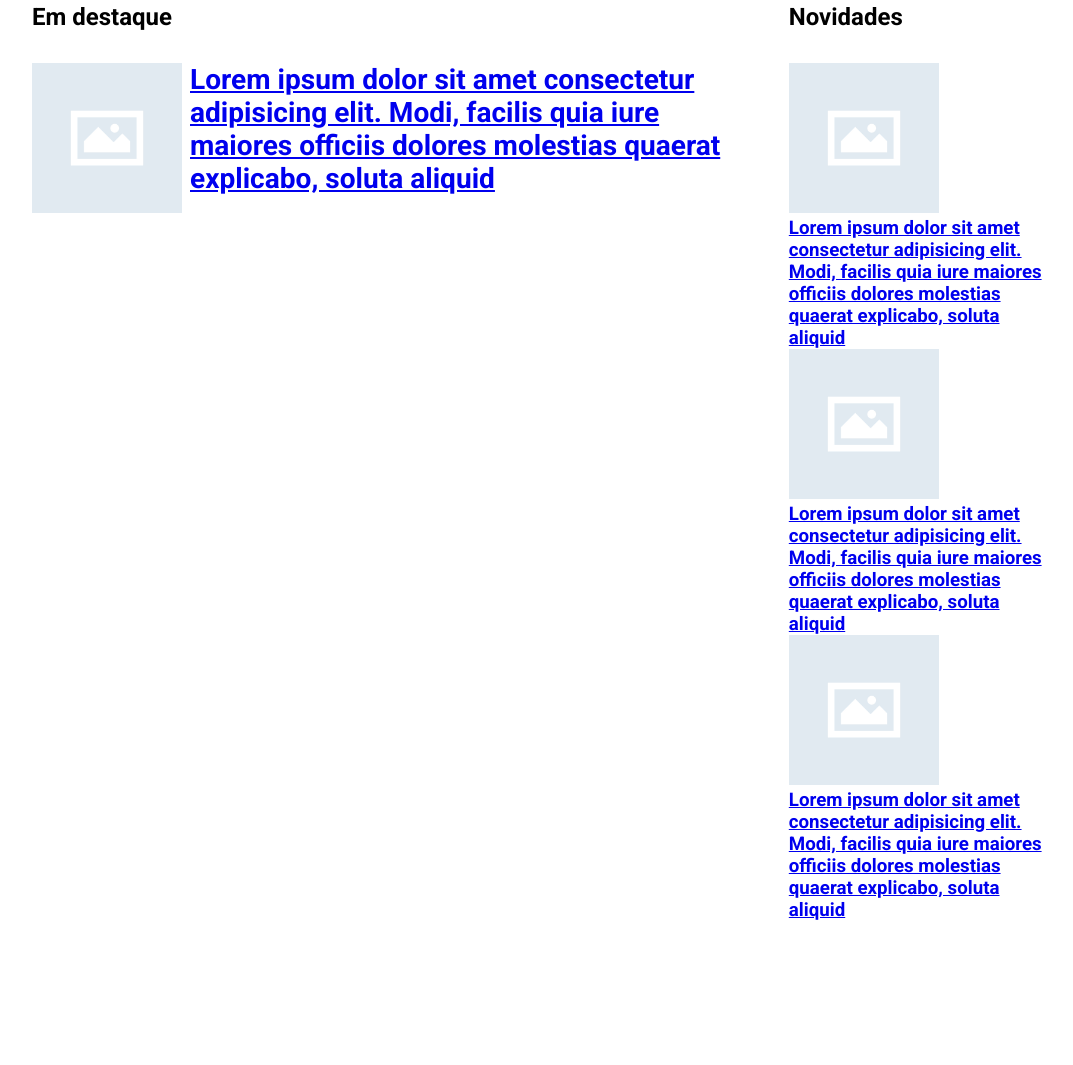
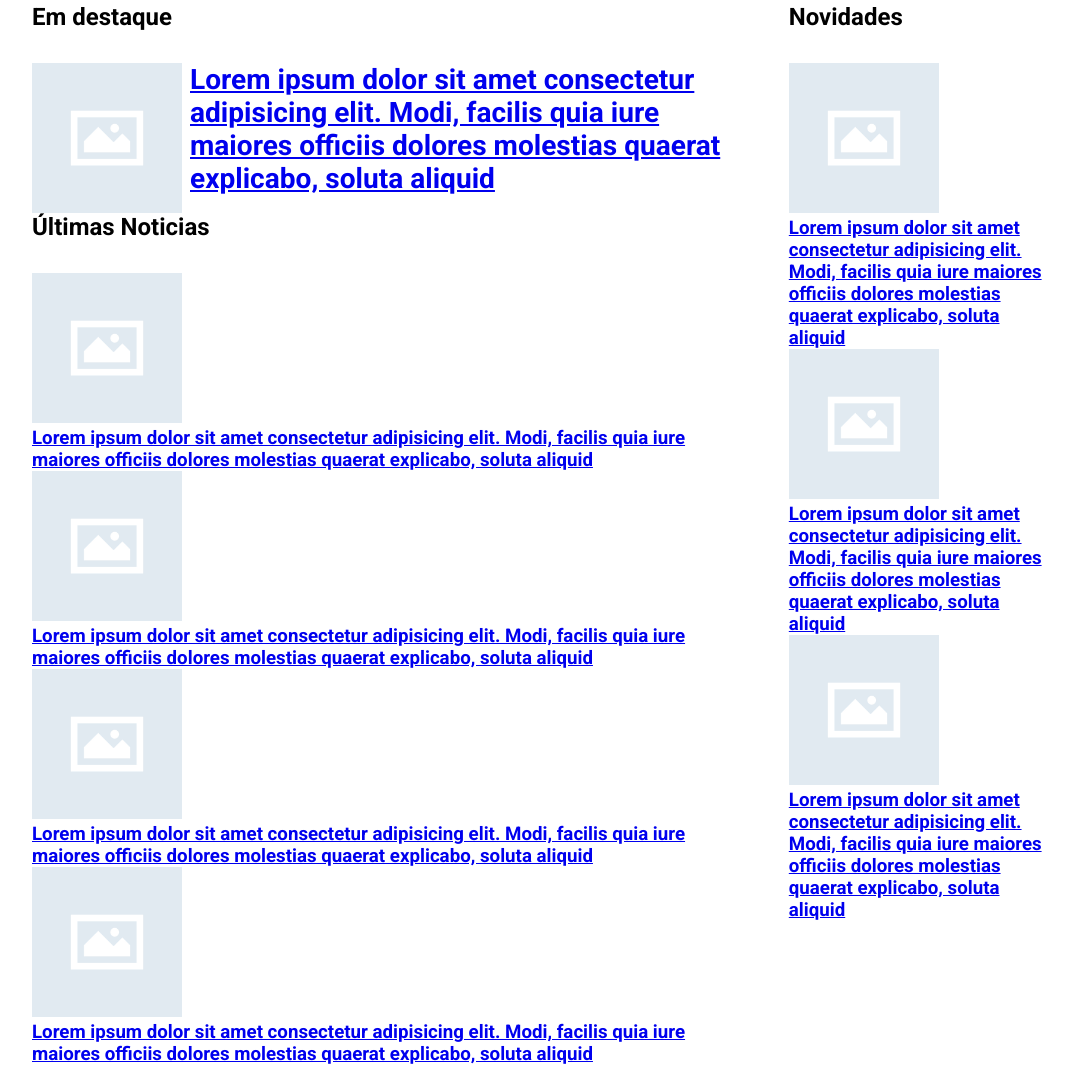
Before and after one commit to SaraMonique13/Java-Ebac, a plain HTML site: page css-responsivo/index.html in a window 1280 px wide. Shown: the part 163-1228 px from the top of the page, without its empty margins (96-1169 px from the left). Before the commit the page ends 1084 px from the top, so only its background shows below. Drawn offline with Linux system fonts and the light colour scheme.

Commit message:
noticias

```diff
--- a/css-responsivo/index.html
+++ b/css-responsivo/index.html
@@ -49,6 +49,35 @@
                     </a>
                 </article>
             </section>
+            <section>
+                <h2>Últimas Noticias</h2>
+                <div class="noticias">
+                    <article class="noticia">
+                        <a href="#">
+                            <img src="no-image.jpg" alt="Imagem placeholder">
+                            <h3>Lorem ipsum dolor sit amet consectetur adipisicing elit. Modi, facilis quia iure maiores officiis dolores molestias quaerat explicabo, soluta aliquid</h3>
+                        </a>
+                    </article>
+                    <article class="noticia">
+                        <a href="#">
+                            <img src="no-image.jpg" alt="Imagem placeholder">
+                            <h3>Lorem ipsum dolor sit amet consectetur adipisicing elit. Modi, facilis quia iure maiores officiis dolores molestias quaerat explicabo, soluta aliquid</h3>
+                        </a>
+                    </article>
+                    <article class="noticia">
+                        <a href="#">
+                            <img src="no-image.jpg" alt="Imagem placeholder">
+                            <h3>Lorem ipsum dolor sit amet consectetur adipisicing elit. Modi, facilis quia iure maiores officiis dolores molestias quaerat explicabo, soluta aliquid</h3>
+                        </a>
+                    </article>
+                    <article class="noticia">
+                        <a href="#">
+                            <img src="no-image.jpg" alt="Imagem placeholder">
+                            <h3>Lorem ipsum dolor sit amet consectetur adipisicing elit. Modi, facilis quia iure maiores officiis dolores molestias quaerat explicabo, soluta aliquid</h3>
+                        </a>
+                    </article>
+                </div>
+            </section>
         </main>
         <aside>
             <section class="novidades">
```
